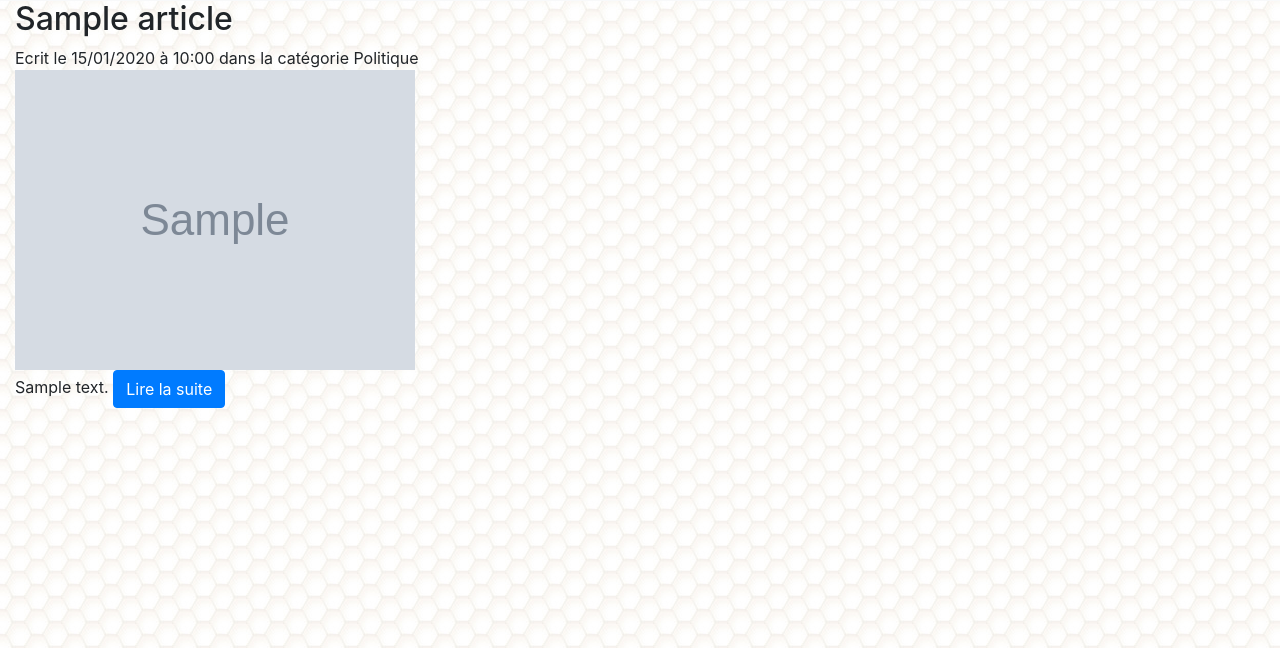
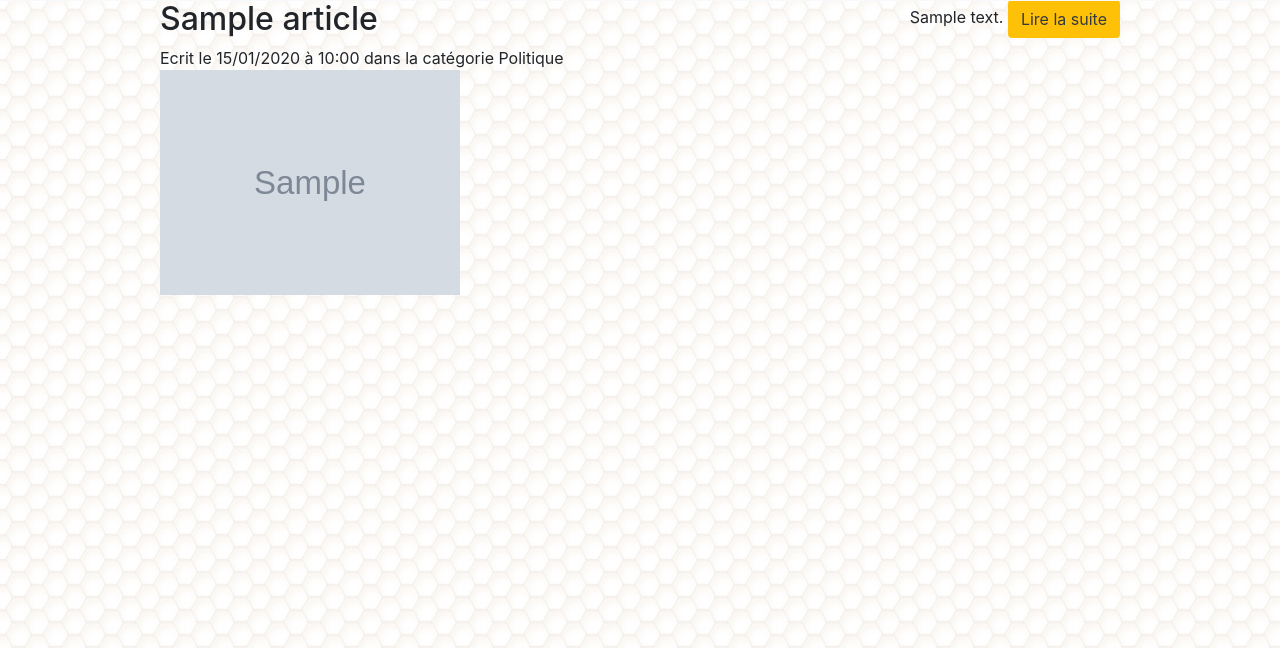
Before and after one commit to Luc-Leveque/site-apiculture, a Symfony app: template templates/blog/index.html.twig in a window 1280 px wide. Shown: the part 65-713 px from the top of the page. Run offline with Twig, Linux system fonts and the light colour scheme; the template is opened without the code that fills it: most values are stand-ins (such as "Sample title", 1, 10 or a date in 2020); grey boxes marked "Sample" are stand-in pictures; some libraries are stand-ins or nearby versions.

Commit message:
modif front de blog/index.html.twig

```diff
--- a/templates/blog/index.html.twig
+++ b/templates/blog/index.html.twig
@@ -2,18 +2,28 @@
 
 {% block title %}Actualités{% endblock %}
 
+{% block stylesheets %}
+        {{ parent() }}
+        <link href="{{ asset('css/article.css') }}" rel="stylesheet" />
+{% endblock %}
+
 {% block body %}
 
-    <section class="articles">
+    <section class="row justify-content-center">
+        {% for article in articles %}
+            <artcicles class="w-75 row justify-content-between">
 
-        {% for article in articles %}
-            <artcicles>
+                <div>
                 <h2>{{ article.title }}</h2>
                 <div class="metadata">Ecrit le {{ article.createAt | date('d/m/Y') }} à {{ article.createAt | date('H:i') }} dans la catégorie Politique</div>
+
+
+
+                    <img src="{{ article.image }}"  width="300px" alt=""><br />
+                 </div>
                 <div class="content">
-                    <img src="{{ article.image }}" alt=""><br />
                     {{ article.content | raw }}
-                     <a href="{{ path('blog_show', {'id': article.id}) }}" class="btn btn-primary">Lire la suite</a>
+                     <a href="{{ path('blog_show', {'id': article.id}) }}" class="btn bg-warning text-dark">Lire la suite</a>
                 </div>
             </artcicles>
         {% endfor %}
```
Also changed, not shown: 1 other file.
